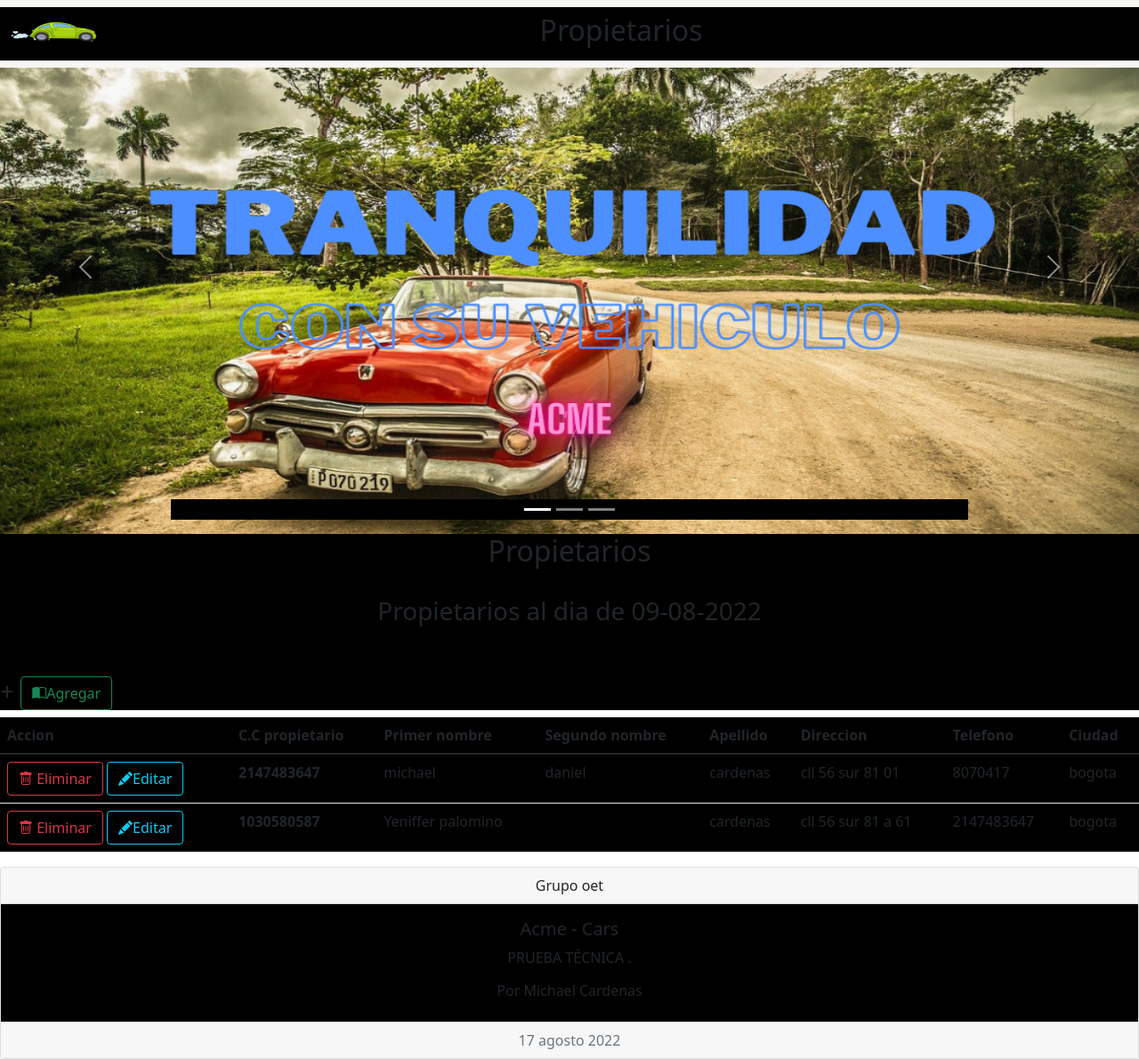
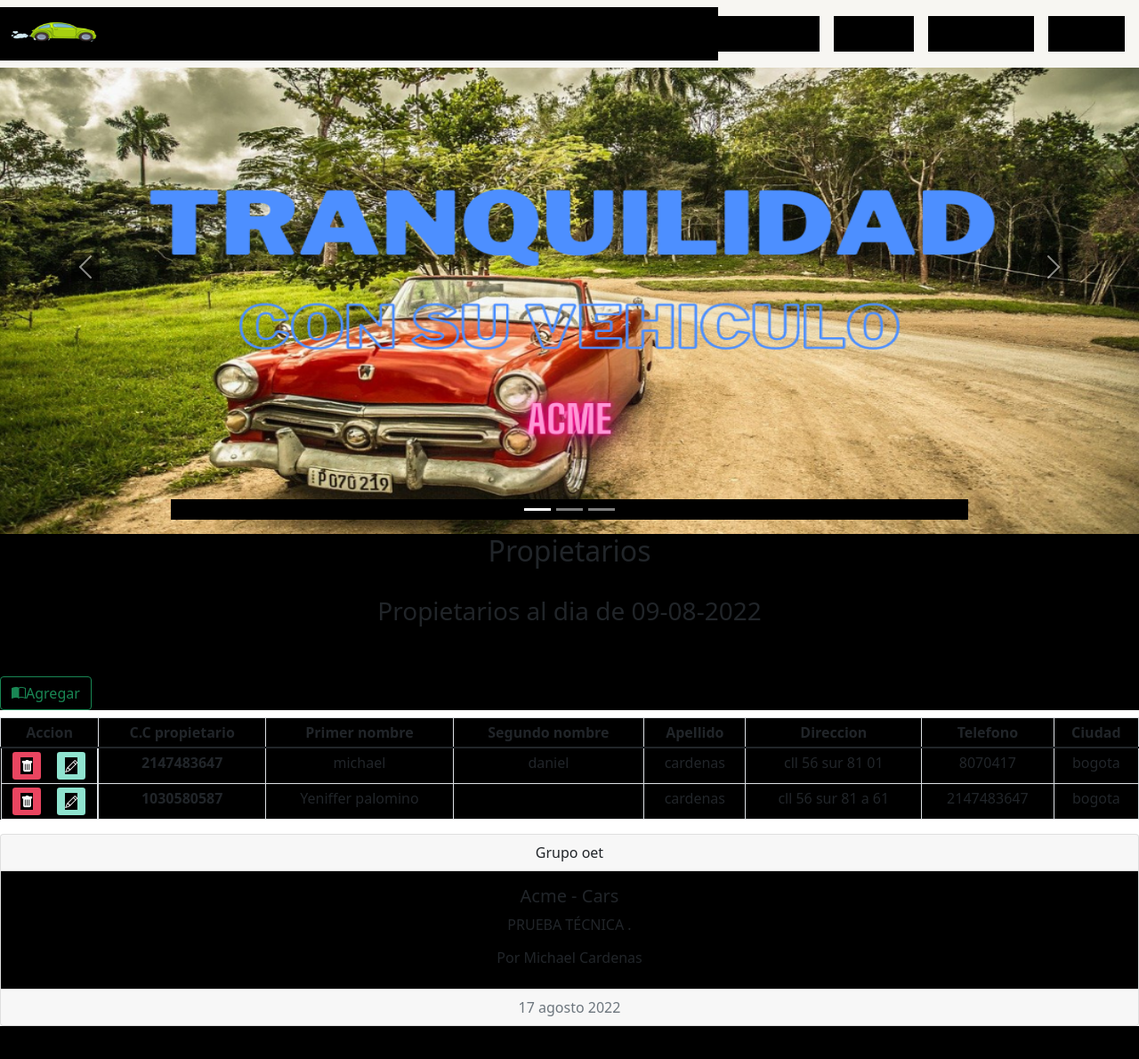
Before and after one commit to michcardenas/ACME, a PHP site: page /propietarios/propietarios.php in a window 1280 px wide. Shown: the whole page at 89% size. After the commit the page ends 1153 px from the top, so only its background shows below. Run offline with PHP 8.4, Linux system fonts and the light colour scheme; data comes from the database, SQL or seed files in the repository.

Commit message:
Mejorando las rutas de propietarios y vehiculos

```diff
--- a/acme/propietarios/eliminar.php
+++ b/acme/propietarios/eliminar.php
@@ -7,7 +7,7 @@
     $sql="DELETE FROM  $tabla_db2 where cc_propietario='".$cc_propietario."'";
     if ($conexion->query($sql) === TRUE) {
         echo "Record deleted successfully";
-        header('Location: propietarios.php');
+        header('Location: propietarios.php#Propietarios');
       } else {
         echo "Error deleting record: " . $conexion->error;
       }
--- a/acme/propietarios/propietarios.php
+++ b/acme/propietarios/propietarios.php
@@ -30,13 +30,12 @@
 <nav class="navbar navbar-expand-lg navbar-light text-dark  fixed-top" style="background-color: #F7F6F2; ">
   <div class="container-fluid ">
     <a class="navbar-brand" href="../index.php"> <img src="../imagenes/icon.png" alt="" width="100" height="50"><br></a>
-    <button class="navbar-toggler" type="button" data-bs-toggle="collapse" data-bs-target="#navbarSupportedContent" aria-controls="navbarSupportedContent" aria-expanded="false" aria-label="Toggle navigation">
-      <span class="navbar-toggler-icon"></span>
-    </button>
-    <div class="collapse navbar-collapse" id="navbarSupportedContent">
-      <h1 class="col text-center h2">Propietarios</h1>
-    </div>
+
   </div>
+  <a class="navbar-brand" href="../propietarios/propietarios.php"> Propietarios</a>
+  <a class="navbar-brand" href="../vehiculos/vehiculos.php"> Vehiculos</a>
+  <a class="navbar-brand" href="../conductores/conductores.php"> Conductores</a>
+  <a class="navbar-brand" href="../informes.php"> Informes</a>
 </nav>
 <!-- fin del nav -->
 
@@ -69,7 +68,7 @@
 </div>
 
 <!-- Fin del slide -->
-<div class="text-center ">
+<div id="Propietarios" class="text-center ">
   <h2>Propietarios</h2>
   <br>
   <h3>Propietarios al dia de <?php $hoy = date('m-d-Y', time()); echo $hoy; ?></h3>
@@ -78,13 +77,13 @@
 
 <!-- Boton de agregar -->
 <div >
-  <h3>+  <a href="agregar.php" class="btn btn btn-outline-success bi bi-book-half"><i></i>Agregar</a></h3>
+  <h3>  <a href="agregar.php" class="btn btn btn-outline-success bi bi-book-half"><i></i>Agregar</a></h3>
 </div>
 <!-- Fin de agregar -->
 <!-- Mostar lista de los libros ordenados por el año de publicación-->
 
-<table class="table">
-  <thead>
+<table class="table table-bordered table-sm table-striped">
+  <thead class="text-center">
     <tr>
     <th scope="col">Accion</th>
       <th scope="col">C.C propietario</th>
@@ -105,19 +104,23 @@
 
       ?>
         <tr>
-        <td class="center-text">
-        <a href="eliminar.php?cc_propietario=<?php echo $consulta ['cc_propietario']?>"  class="btn btn-outline-danger bi bi-trash" > <i></i>Eliminar</a>
-        <a href="editar.php?cc_propietario=<?php echo $consulta ['cc_propietario']?>"  class="btn btn-outline-info bi bi-pencil-fill"><i></i>Editar</a>
+        <td class="d-flex justify-content-around">
+         <a class="btn text-white btn-sm btn-floating" style="background-color: #E94560;" href="eliminar.php?cc_propietario=<?php echo $consulta ['cc_propietario']?>" role="button">
+          <i class="bi bi-trash-fill"></i>
+        </a>
+       <a class="btn text-white btn-sm btn-floating" style="background-color: #8FE3CF;" href="editar.php?cc_propietario=<?php echo $consulta ['cc_propietario']?>" role="button">
+      <i class="bi bi-pencil"></i>
+    </a></a>
 
 
         </td>
-        <th scope="row"><?php echo $consulta ['cc_propietario']."</br>"; ?></th>
-        <td><?php echo $consulta ['primer_nombre_p']."</br>"; ?></td>
-        <td><?php echo $consulta ['segundo_nombre_p']."</br>"; ?></td>
-        <td><?php echo $consulta ['apellidos_p'] ."</br>"; ?></td>
-        <td><?php echo $consulta ['direccion_p'] ."</br>"; ?></td>
-        <td><?php echo $consulta ['telefono_p'] ."</br>"; ?></td>
-        <td><?php echo $consulta ['ciudad_p'] ."</br>"; ?></td>
+        <th  class="text-center" scope="row"><?php echo $consulta ['cc_propietario']."</br>"; ?></th>
+        <td  class="text-center"><?php echo $consulta ['primer_nombre_p']."</br>"; ?></td>
+        <td  class="text-center"><?php echo $consulta ['segundo_nombre_p']."</br>"; ?></td>
+        <td  class="text-center"><?php echo $consulta ['apellidos_p'] ."</br>"; ?></td>
+        <td  class="text-center"><?php echo $consulta ['direccion_p'] ."</br>"; ?></td>
+        <td  class="text-center"><?php echo $consulta ['telefono_p'] ."</br>"; ?></td>
+        <td  class="text-center"><?php echo $consulta ['ciudad_p'] ."</br>"; ?></td>
 
 
         </tr>
--- a/acme/vehiculos/eliminar.php
+++ b/acme/vehiculos/eliminar.php
@@ -7,7 +7,7 @@
     $sql="DELETE FROM  $tabla_db3 where id_vehiculo='".$id_vehiculo."'";
     if ($conexion->query($sql) === TRUE) {
         echo "Record deleted successfully";
-        header('Location: vehiculos.php');
+        header('Location: vehiculos.php#vehiculos');
       } else {
         echo "Error deleting record: " . $conexion->error;
       }
```
Also changed, not shown: acme/vehiculos/vehiculos.php (+22 -18 lines).
